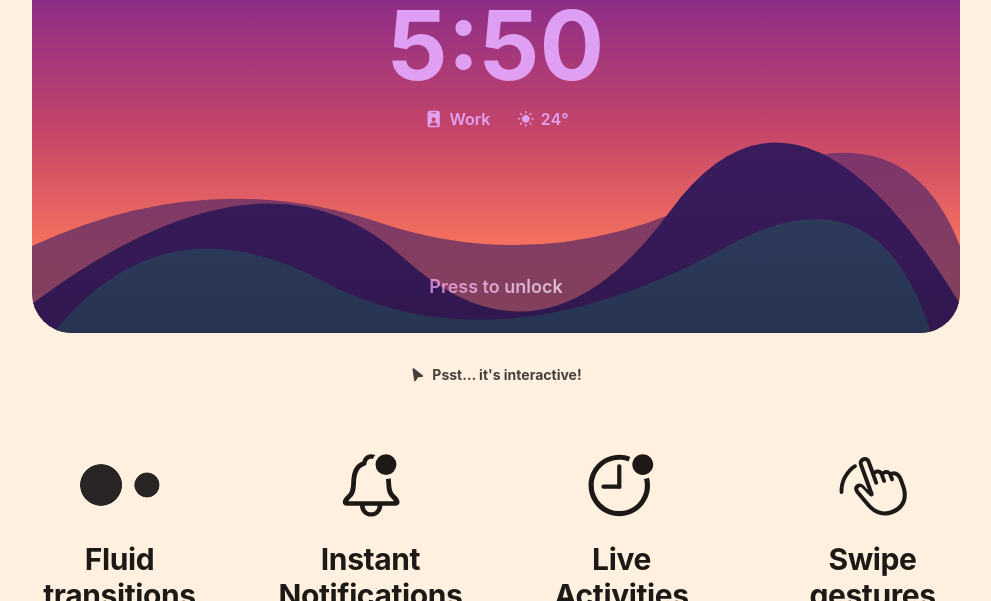
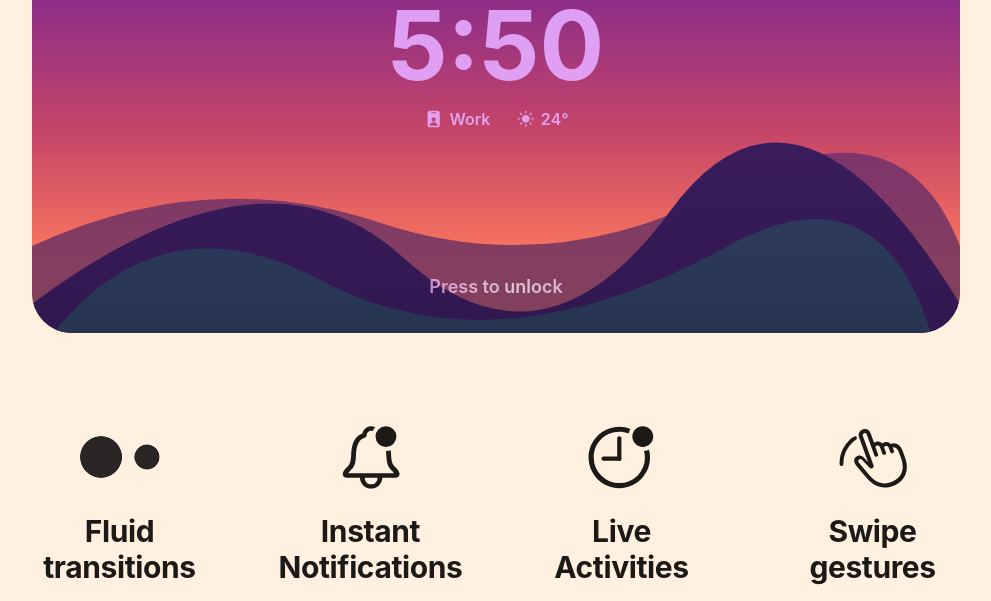
Before and after one commit to section9-lab/www, an Astro site: page / in a window 1280 px wide. Shown: the part 703-1304 px from the top of the page, without its empty margins (144-1135 px from the left). Built offline with nearby package versions, Linux system fonts and the light colour scheme; Astro itself is replaced by a stand-in of ours.

Commit message:
Polish simulator cues and feature timing

```diff
--- a/src/components/FeatureGrid.astro
+++ b/src/components/FeatureGrid.astro
@@ -59,9 +59,10 @@ import { featureItems } from "../config/features";
             ([entry]) => {
                 if (!entry?.isIntersecting) return;
                 if (!hasUserScrolled) return;
+                if (entry.intersectionRatio < 0.85) return;
                 enableAnimation();
             },
-            { threshold: 0.6, rootMargin: "0px 0px -12% 0px" },
+            { threshold: [0.85], rootMargin: "0px 0px -5% 0px" },
         );
 
         window.addEventListener("scroll", handleFirstScroll, { passive: true });
@@ -96,7 +97,7 @@ import { featureItems } from "../config/features";
     }
 
     #feature-grid[data-in-view="true"] .feature-pencil-mark__stroke--main {
-        animation: pencil-draw-main 1.8s 0.45s cubic-bezier(0.22, 1, 0.36, 1)
+        animation: pencil-draw-main 2.6s 0.45s cubic-bezier(0.22, 1, 0.36, 1)
             forwards;
     }
 
--- a/src/components/MacSimulator.tsx
+++ b/src/components/MacSimulator.tsx
@@ -1,6 +1,6 @@
 import { useEffect, useMemo, useRef, useState } from "react";
 import DynamicIsland from "./DynamicIsland";
-import { ContactCardIcon, CursorHintIcon, WeatherSunIcon } from "./icons/react";
+import { ContactCardIcon, WeatherSunIcon } from "./icons/react";
 import { useIslandStore } from "../stores/island";
 import {
   getDateString,
@@ -122,11 +122,6 @@ function MacSimulatorPoster() {
           <div className="absolute bottom-0 left-0 right-0 h-24 bg-gradient-to-t from-stone-900 to-transparent sm:hidden" />
         </div>
       </div>
-
-      <div className="mt-4 hidden cursor-default items-center p-4 text-sm font-bold text-stone-700 select-none sm:flex dark:text-orange-25/90">
-        <CursorHintIcon className="mr-2 h-3.5 w-3.5 fill-current" />
-        Interactive demo will appear when this section enters view.
-      </div>
     </section>
   );
 }
@@ -151,7 +146,6 @@ export default function MacSimulator() {
   const [isLocked, setIsLocked] = useState(true);
   const [scrollProgress, setScrollProgress] = useState(0);
   const [heroClipPath, setHeroClipPath] = useState<string | null>(null);
-  const [hintActive, setHintActive] = useState(false);
   const [hasMounted, setHasMounted] = useState(false);
   const [isVisible, setIsVisible] = useState(false);
   const [openApps, setOpenApps] = useState<Record<DockAppId, boolean>>({
@@ -167,8 +161,6 @@ export default function MacSimulator() {
   const imageContainerRef = useRef<HTMLDivElement>(null);
   const imageContainer2Ref = useRef<HTMLDivElement>(null);
   const unlockTimersRef = useRef<ReturnType<typeof setTimeout>[]>([]);
-  const hintIntervalRef = useRef<ReturnType<typeof setInterval> | null>(null);
-  const hintTimeoutRef = useRef<ReturnType<typeof setTimeout> | null>(null);
   const audioContextRef = useRef<AudioContext | null>(null);
   const dockButtonRefs = useRef<Record<DockAppId, HTMLButtonElement | null>>({
     finder: null,
@@ -246,23 +238,9 @@ export default function MacSimulator() {
       window.removeEventListener("resize", calculateHeroClipPath);
       stopTime();
       unlockTimersRef.current.forEach(clearTimeout);
-      if (hintIntervalRef.current) clearInterval(hintIntervalRef.current);
-      if (hintTimeoutRef.current) clearTimeout(hintTimeoutRef.current);
       disposeIsland();
     };
   }, [disposeIsland, initialize, startTime, stopTime]);
-
-  useEffect(() => {
-    hintIntervalRef.current = setInterval(() => {
-      setHintActive(true);
-      hintTimeoutRef.current = setTimeout(() => setHintActive(false), 1000);
-    }, 7000);
-
-    return () => {
-      if (hintIntervalRef.current) clearInterval(hintIntervalRef.current);
-      if (hintTimeoutRef.current) clearTimeout(hintTimeoutRef.current);
-    };
-  }, []);
 
   const handleUnlockClick = () => {
     if (!isLocked) return;
@@ -302,6 +280,8 @@ export default function MacSimulator() {
   };
 
   const handleDockAppClick = (appId: DockAppId) => {
+    if (appId === "launchpad") return;
+
     const button = dockButtonRefs.current[appId];
     if (!button) return;
 
@@ -316,7 +296,7 @@ export default function MacSimulator() {
         { transform: "translateY(0) scale(1)", offset: 1, easing: "ease-in" },
       ],
       {
-        duration: 1000,
+        duration: 1100,
         easing: "linear",
       },
     );
@@ -334,7 +314,7 @@ export default function MacSimulator() {
   return (
     <section
       ref={rootRef}
-      className="isolate flex w-full flex-col items-center px-0 select-none lg:px-8"
+      className="isolate mb-8 flex w-full flex-col items-center px-0 select-none sm:mb-10 lg:px-8"
     >
       <div
         ref={imageContainerRef}
@@ -373,8 +353,8 @@ export default function MacSimulator() {
                     draggable={false}
                   />
                   <span
-                    className={`pointer-events-none absolute -bottom-1.5 left-1/2 block h-1.5 w-1.5 -translate-x-1/2 rounded-full bg-stone-900/90 transition duration-300 ${
-                      openApps[app.id]
+                    className={`pointer-events-none absolute -bottom-1 left-1/2 block h-1 w-1 -translate-x-1/2 rounded-full bg-stone-900/90 transition duration-300 ${
+                      app.id !== "launchpad" && openApps[app.id]
                         ? "scale-100 opacity-100"
                         : "scale-50 opacity-0"
                     }`}
@@ -431,10 +411,11 @@ export default function MacSimulator() {
                   ? "translate-y-0 opacity-100"
                   : "translate-y-2 opacity-70"
               }`}
-              style={shimmerTextStyle}
               onClick={handleUnlockClick}
             >
-              Press to unlock
+              <span className="shimmer animate-shine inline-block bg-clip-text text-transparent [-webkit-background-clip:text]">
+                Press to unlock
+              </span>
             </button>
           </div>
         </div>
@@ -468,13 +449,6 @@ export default function MacSimulator() {
           <div className="absolute bottom-0 left-0 right-0 h-24 bg-gradient-to-t from-stone-900 to-transparent sm:hidden" />
         </div>
       </div>
-
-      <div className="mt-4 hidden cursor-default items-center p-4 text-sm font-bold text-stone-700 select-none sm:flex dark:text-orange-25/90">
-        <CursorHintIcon
-          className={`mr-2 h-3.5 w-3.5 fill-current transition duration-500 ${hintActive ? "rotate-45" : ""}`}
-        />
-        Psst&hellip; it's interactive!
-      </div>
     </section>
   );
 }
```
